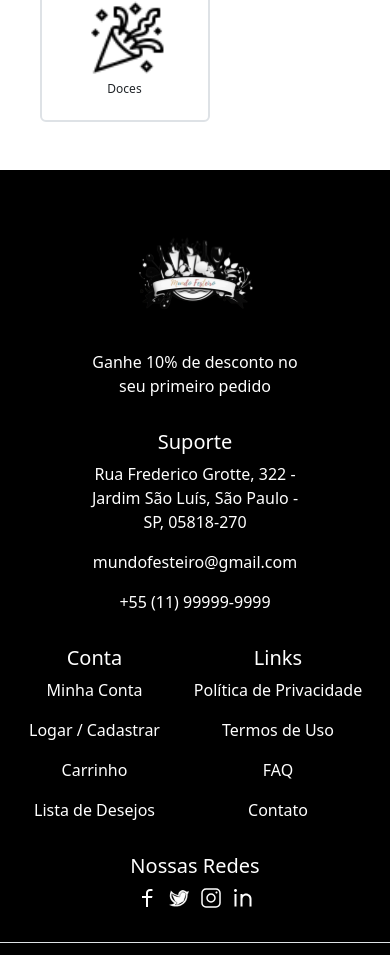
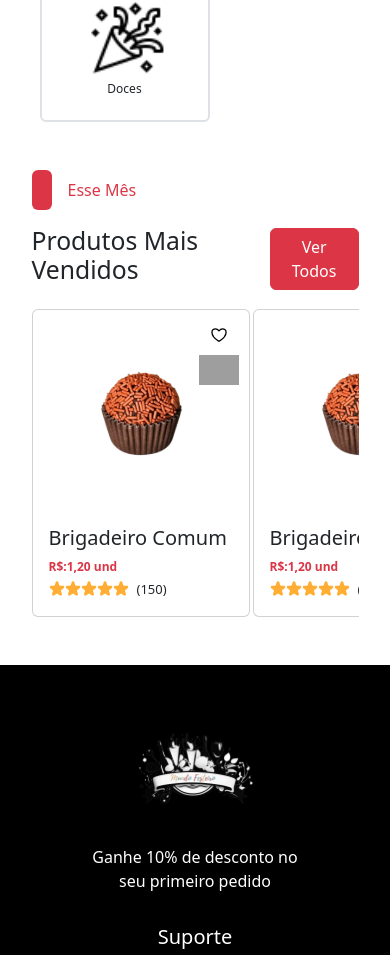
Before and after one commit to WilliamFraga21/FronWebMundoFesteiro, a Vue app: page / in a window 390 px wide. Shown: the part 1703-2658 px from the top of the page. Built offline with nearby package versions, Linux system fonts and the light colour scheme; grey boxes are pictures that could not be loaded.

Commit message:
CREATE (Home(Produtos Mais Vendidos))

```diff
--- /dev/null
+++ b/src/components/CardProdutos.vue
@@ -0,0 +1,76 @@
+<script>
+export default {
+  methods: {
+    adicionarAoCarrinho() {
+      alert('Item adicionado ao carrinho!');
+      // Aqui você pode adicionar a lógica para adicionar ao carrinho
+    }
+  }
+}
+</script>
+
+<template>
+
+  <div class="col">
+    <div class="card position-relative overflow-hidden">
+      <!-- Imagem do Card -->
+      <div class="card-img-container position-relative">
+        <!-- Verifique se o caminho da imagem está correto -->
+        <img src="@/assets/imagens/image%203.svg" class="card-img-top " alt="Imagem do Card" style="height: 200px">
+        <!-- Barra de Adicionar ao Carrinho -->
+        <button @click="adicionarAoCarrinho" class="add-to-cart-btn position-absolute bottom-0 start-0 w-100  align-items-center justify-content-center">
+          Adicionar ao Carrinho
+        </button>
+      </div>
+
+
+      <!-- Ícones no canto superior direito -->
+      <div class="position-absolute d-flex flex-column" style="top: 10px; right: 10px;">
+        <img src="@/assets/imagens/Fill%20Heart.svg" alt="Ícone Superior" style="height: 30px; margin-bottom: 5px;">
+        <img src="@/assets/imagens/Fill%20Eye.svg" alt="Ícone Inferior" style="height: 30px;">
+      </div>
+      <!-- Corpo do Card -->
+      <div class="card-body">
+        <h5 class="card-title">Brigadeiro Comum</h5>
+        <div class="card-text d-flex align-items-center">
+
+          <p class="text-danger fw-bold mb-0">R$:1,20 und</p>
+        </div>
+        <div class="d-flex align-items-center">
+          <div>
+            <img src="../assets/imagens/Vector.svg" alt="">
+            <img src="../assets/imagens/Vector.svg" alt="">
+            <img src="../assets/imagens/Vector.svg" alt="">
+            <img src="../assets/imagens/Vector.svg" alt="">
+            <img src="../assets/imagens/Vector.svg" alt="">
+          </div>
+          <p class="m-0 mt-1 ms-2" style="font-size: small">
+            (150)
+          </p>
+        </div>
+      </div>
+    </div>
+  </div>
+
+
+</template>
+
+<style scoped>
+.card-img-container {
+  position: relative;
+}
+
+.add-to-cart-btn {
+  display: none;
+  cursor: pointer;
+  border: none;
+  background: rgba(0, 0, 0, 0.8);
+  color: white;
+  height: 41px;
+  /* Outros estilos do botão, se necessário */
+}
+
+.card-img-container:hover .add-to-cart-btn {
+  display: flex;
+}
+</style>
--- /dev/null
+++ b/src/components/ProdutosMaisVendidoHome.vue
@@ -0,0 +1,133 @@
+<script>
+import CardProdutos from "@/components/CardProdutos.vue";
+export default {
+  components: { CardProdutos },
+
+  methods: {
+
+    scrollLeft() {
+      const container = this.$refs.carouselContainer;
+      container.scrollBy({ left: -container.offsetWidth * 0.8, behavior: 'smooth' });
+    },
+    scrollRight() {
+      const container = this.$refs.carouselContainer;
+      container.scrollBy({ left: container.offsetWidth * 0.8, behavior: 'smooth' });
+    }
+  },
+};
+</script>
+
+<template>
+  <div class="mb-5 mt-5">
+    <div class="d-flex align-items-center">
+      <div class="bg-danger rounded" style="width: 20px; height: 40px;"></div>
+      <div class="text-danger d-flex align-items-center">
+        <p class="mb-0 ms-3">Esse Mês</p>
+      </div>
+    </div>
+
+    <div class="d-flex justify-content-between align-items-center mt-3 mb-3">
+      <div>
+        <h2>Produtos Mais Vendidos</h2>
+      </div>
+
+
+        <button type="button" class="btn btn-danger">Ver Todos</button>
+
+
+    </div>
+
+    <div class="carousel-container" ref="carouselContainer ">
+      <div class="carousel-wrapper d-flex">
+        <CardProdutos/>
+        <CardProdutos/>
+        <CardProdutos/>
+        <CardProdutos/>
+        <CardProdutos/>
+      </div>
+    </div>
+
+
+  </div>
+</template>
+
+<style scoped>
+.promo-timer {
+  display: flex;
+  justify-content: center;
+  gap: 10px;
+}
+
+.time-unit {
+  display: flex;
+  flex-direction: column;
+  align-items: center;
+  font-size: 18px;
+  min-width: 60px;
+}
+
+.label {
+  font-size: 12px;
+  margin-bottom: 5px;
+}
+
+.value {
+  font-size: 24px;
+  font-weight: bold;
+}
+
+.separator {
+  font-size: 30px;
+  color: red;
+  font-weight: bold;
+}
+
+.carousel-container {
+  overflow: hidden;
+  position: relative;
+}
+
+.carousel-wrapper {
+  display: flex;
+  white-space: nowrap;
+  transition: transform 0.3s ease;
+}
+
+.carousel-wrapper > * {
+  flex: 0 0 auto;
+  margin-right: 10px; /* Adjust spacing between cards if needed */
+}
+
+@media (max-width: 768px) {
+  .carousel-wrapper {
+    /* Adjust card size and spacing for smaller screens */
+    font-size: 14px;
+  }
+
+  .carousel-wrapper > * {
+    flex: 0 0 auto;
+    margin-right: 5px; /* Reduce spacing for smaller screens */
+  }
+
+  .promo-timer {
+    flex-direction: column;
+    align-items: center;
+    font-size: 14px;
+  }
+}
+
+@media (max-width: 576px) {
+  .carousel-wrapper {
+    font-size: 12px;
+  }
+
+  .carousel-wrapper > * {
+    flex: 0 0 auto;
+    margin-right: 3px; /* Further reduce spacing for mobile screens */
+  }
+
+  .promo-timer {
+    font-size: 12px;
+  }
+}
+</style>
--- a/src/views/Home.vue
+++ b/src/views/Home.vue
@@ -2,8 +2,9 @@
 import Filtro from "@/components/Filtro.vue";
 import PromoRelampago from "@/components/PromoRelampago.vue";
 import Categorias from "@/components/Categorias.vue";
+import ProdutosMaisVendidoHome from "@/components/ProdutosMaisVendidoHome.vue";
 export default {
-  components: {Categorias, PromoRelampago, Filtro}
+  components: {ProdutosMaisVendidoHome, Categorias, PromoRelampago, Filtro}
 
 }
 </script>
@@ -26,6 +27,12 @@ export default {
   <Categorias/>
 
   </div>
+
+  <div class="container-fluid " style="width: 90%;">
+
+   <ProdutosMaisVendidoHome/>
+
+  </div>
 </template>
 
 <style scoped>
```
